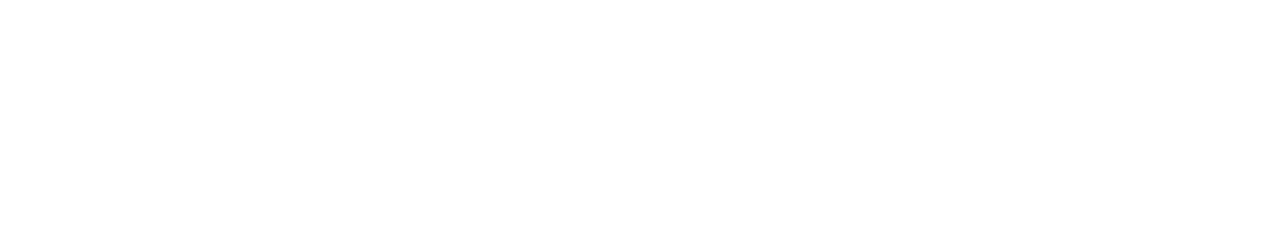
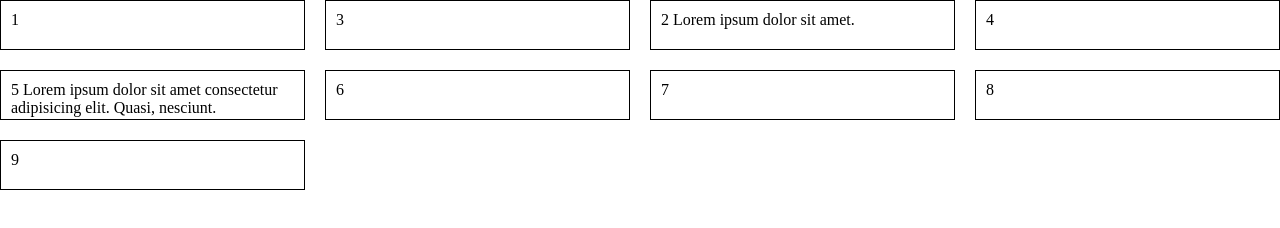
Before and after one commit to vitaliydobrovolsky/Hillel-Front-end-Basic, a plain HTML site: page index.html in a window 1280 px wide. Drawn offline with Linux system fonts and the light colour scheme.

Commit message:
1st update

```diff
--- a/CSS/style.css
+++ b/CSS/style.css
@@ -1,9 +1,29 @@
 * {
+    margin: 0;
     padding: 0;
-    margin: 0;
     box-sizing: border-box;
 }
 
-:root {
-    font-size: 16px;
-    }
+.container {
+    max-width: 100%;
+    margin: 0 auto;
+}
+
+.item {
+    border: 1px solid black;
+    padding: 10px;
+}
+
+.grid-container {
+    display: grid;
+    grid-template-columns: repeat(4, 1fr);
+    /*grid-template-rows: 100px 200px 150px;*/
+
+    grid-auto-rows: 50px;
+    gap: 20px;
+    grid-auto-flow: dense;
+}
+
+.item-2 {
+    grid-column: 3;
+}
--- a/index.html
+++ b/index.html
@@ -7,6 +7,18 @@
     <title>Home Work</title>
 </head>
 <body>
-
+    <div class="container">
+        <div class="grid-container">
+            <div class="item item-1">1</div>
+            <div class="item item-2">2 Lorem ipsum dolor sit amet.</div>
+            <div class="item item-3">3</div>
+            <div class="item item-4">4</div>
+            <div class="item item-5">5 Lorem ipsum dolor sit amet consectetur adipisicing elit. Quasi, nesciunt.</div>
+            <div class="item item-6">6</div>
+            <div class="item item-7">7</div>
+            <div class="item item-8">8</div>
+            <div class="item item-9">9</div>
+        </div>
+    </div>
 </body>
 </html>
```
